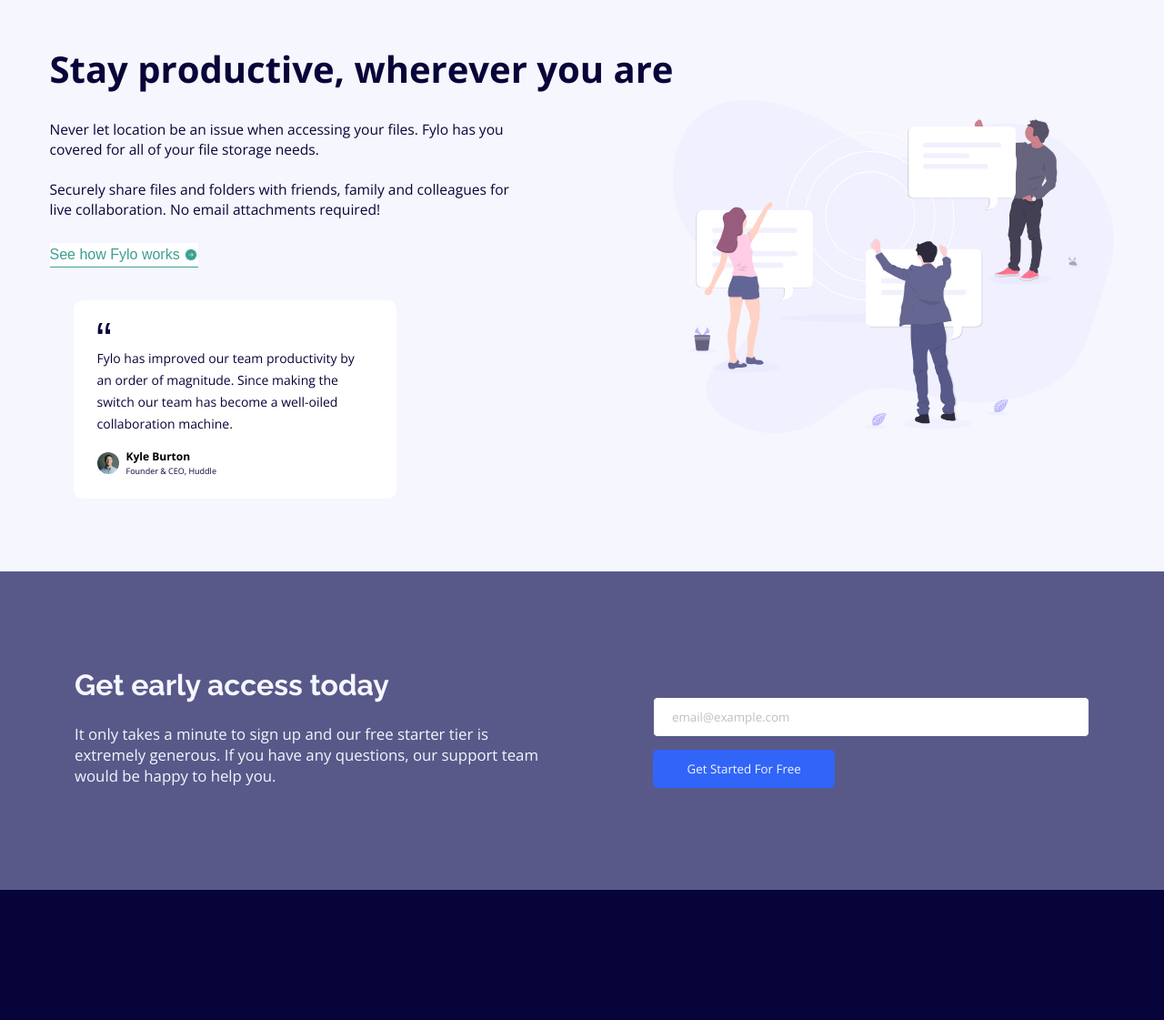
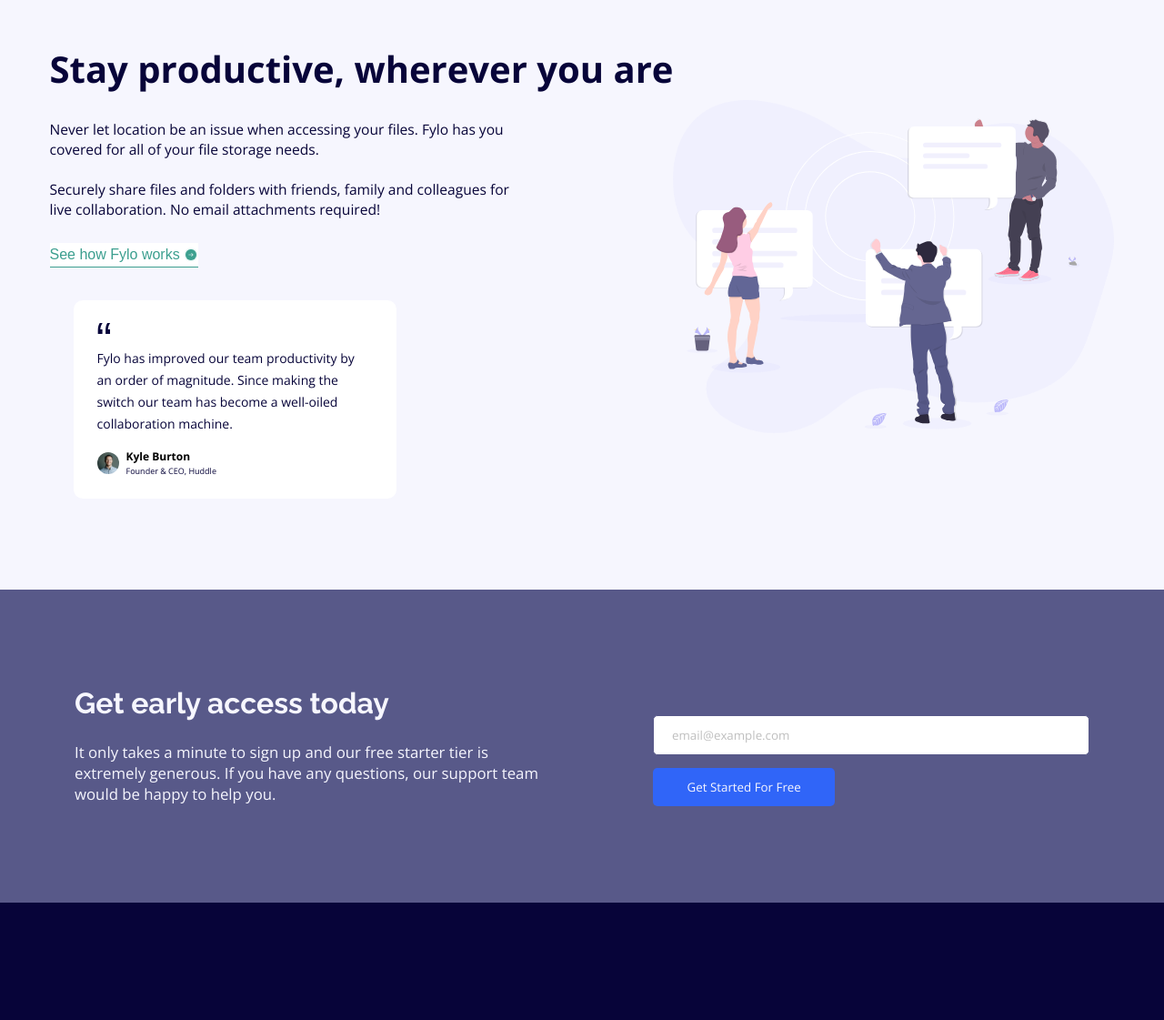
Before and after one commit to AnisBacha/Fylo-landing-page, a plain HTML site: page index.html in a window 1280 px wide. Shown: the part 919-2040 px from the top of the page at 91% size. Drawn offline with nearby package versions, Linux system fonts and the light colour scheme.

Commit message:
matching design

```diff
--- a/css/style.css
+++ b/css/style.css
@@ -247,7 +247,8 @@ body{
         display: flex;
         align-items: center;
         flex-flow: row-reverse;
-        padding-inline: 3rem;
+        padding-inline: 0rem;
+        margin-block-end: 1.275rem;
     }
     .main article img{
         max-width: 485px;
@@ -285,7 +286,6 @@ body{
         flex-flow: row;
         justify-content: space-between;
         padding: 6.625rem 5.125rem;
-        padding-block-end: 7rem;
     }
     .main__section-three h2{
         text-align: start;
```
